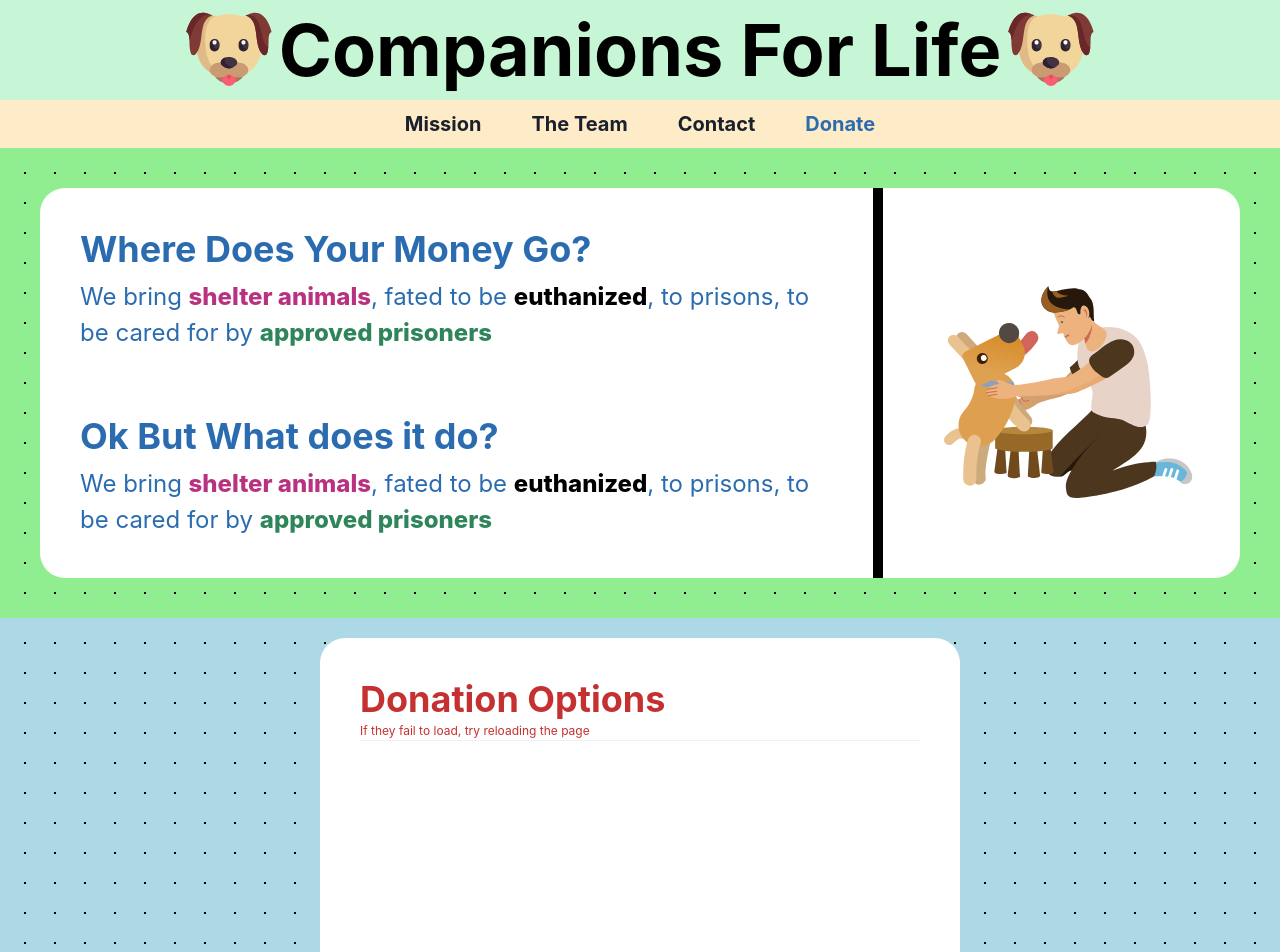
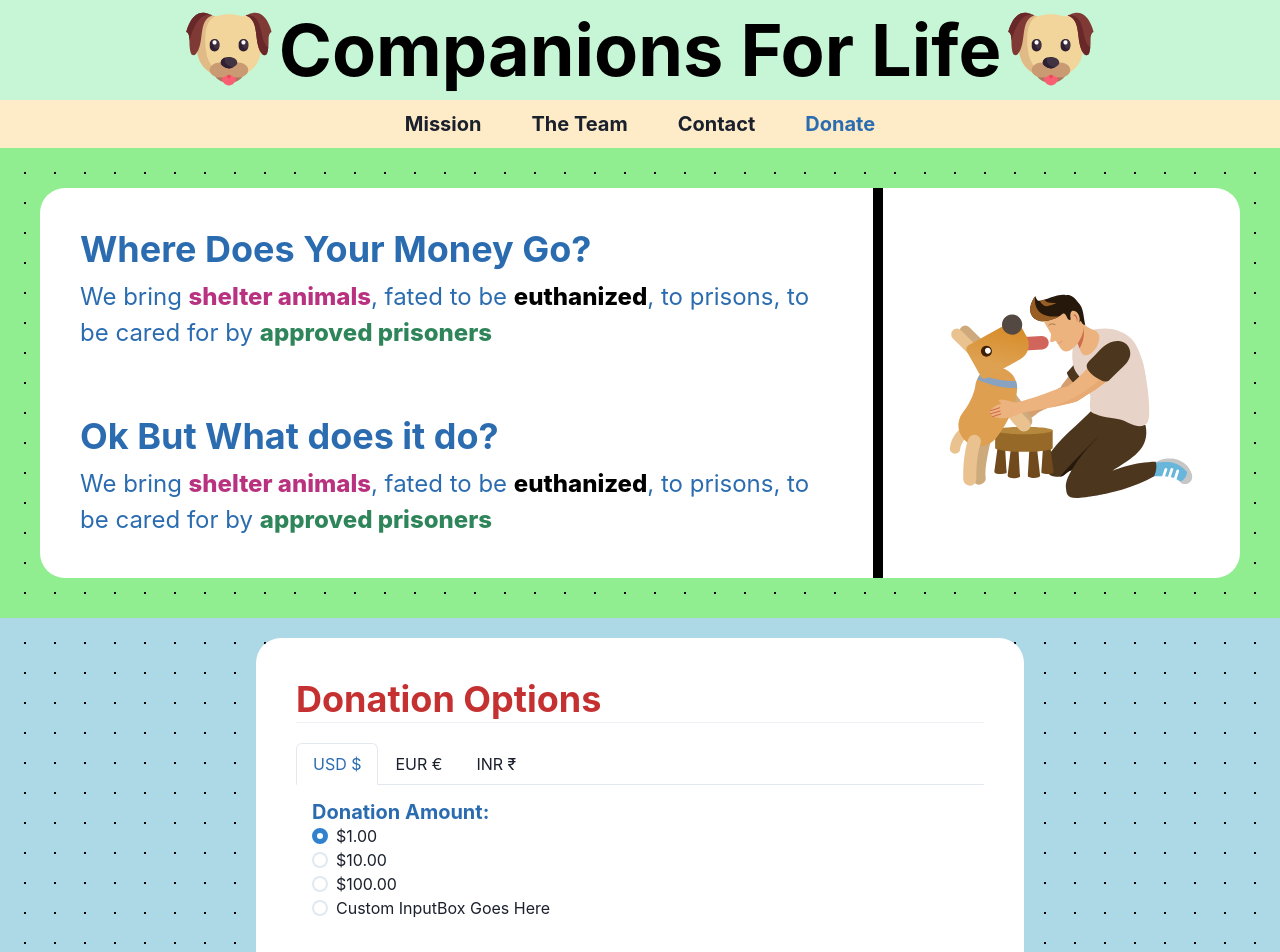
Before and after one commit to TheIshanD/companions-for-life, a Next.js app: page /donate in a window 1280 px wide. Shown: the top 952 px of the page. Built offline with nearby package versions, Linux system fonts and the light colour scheme.

Commit message:
paypal shenanigans

```diff
--- a/src/components/PayPalButton.tsx
+++ /dev/null
@@ -1,64 +0,0 @@
-import { useEffect } from "react";
-import {
-    PayPalScriptProvider,
-    PayPalButtons,
-    usePayPalScriptReducer
-} from "@paypal/react-paypal-js";
-
-export default function ButtonWrapper(props : any) {
-    const { currency } = props;
-    // usePayPalScriptReducer can be use only inside children of PayPalScriptProviders
-    // This is the main reason to wrap the PayPalButtons in a new component
-    const [{ options, isPending }, dispatch] = usePayPalScriptReducer();
-
-    useEffect(() => {
-        dispatch({
-            type: "resetOptions",
-            value: {
-                ...options,
-                currency: currency,
-            },
-        });
-    }, [currency]);
-
-
-     return (<PayPalButtons
-        fundingSource="paypal"
-        style={{"layout":"vertical","label":"donate"}}
-        disabled={false}
-        createOrder={(data, actions) => {
-            return actions.order
-                .create({
-                    purchase_units: [
-                        {
-                            amount: {
-                                value: "2",
-                                breakdown: {
-                                    item_total: {
-                                        currency_code: "USD",
-                                        value: "2",
-                                    },
-                                },
-                            },
-                            items: [
-                                {
-                                    name: "donation-example",
-                                    quantity: "1",
-                                    unit_amount: {
-                                        currency_code: "USD",
-                                        value: "2",
-                                    },
-                                    category: "DONATION",
-                                },
-                            ],
-                        },
-                    ],
-                })
-                .then((orderId) => {
-                    // Your code here after create the donation
-                    return orderId;
-                });
-        }}
-    />
-     );
-}
--- a/src/pages/donate.tsx
+++ b/src/pages/donate.tsx
@@ -5,7 +5,7 @@ import Header from "../components/Header"
 import Footer from "../components/Footer"
 
 import {
-  Flex, Heading, Link, Spacer, Image, Text, Box, Button, chakra, Divider
+  Flex, Heading, Link, Spacer, Image, Text, Box, Button, chakra, Divider, RadioGroup, Radio, Tabs, TabList, TabPanels, Tab, TabPanel
  } from "@chakra-ui/react"
 
 import { PayPalScriptProvider, PayPalButtons } from "@paypal/react-paypal-js";
@@ -13,18 +13,20 @@ import ButtonWrapper from "../components/PayPalButton";
 
 import ManAndDogAnimData from "../utils/dog-and-man.json";
 import Lottie from "lottie-react";
+import React from 'react';
 
 const style = {
   height: 300,
 };
 
-const initialOptions = {
-  clientId: "teewfwefwst",
-  currency: "USD",
-  intent: "capture",
-};
+export default function DonatePage() {
+  const [donationAmount, setDonationAmount] = React.useState("1.00");
+  const [currency, setCurrency] = React.useState("USD")
+  const currencies = ["USD", "EUR", "INR"];
+  const onCurrencyChange = (index : number)=>{
+    setCurrency(currencies[index])
+  }
 
-export default function DonatePage() {
   return (
     <Flex direction="column" bg="red.100" minH="100vh">
         <Header isOnDonate={true}/>
@@ -58,24 +60,84 @@ export default function DonatePage() {
           <Flex
           direction="column"
           bg="white"
-          width="50vw"
-          height="90vh"
+          width="60vw"
           p="10"
           borderRadius="25px"
           >
             <Heading color="red.600">Donation Options</Heading>
-            <Text color="red.600" fontSize="xs">If they fail to load, try reloading the page</Text>
-            <Divider />
-            <PayPalScriptProvider
-                options={{
-                    "clientId": "test",
-                    components: "buttons",
-                    currency: "USD"
+            {/* <Text color="red.600" fontSize="xs">If donation options fail to load, try reloading the page</Text> */}
+            <Divider mb="5"/>
+            <Flex direction="column" mb="5">
+              <Box>
+                <Tabs variant='enclosed' onChange={onCurrencyChange}>
+                  <TabList>
+                    <Tab>USD $</Tab>
+                    <Tab>EUR €</Tab>
+                    <Tab>INR ₹</Tab>
+                  </TabList>
+                  <TabPanels>
+                    <TabPanel>
+                      <Heading color="blue.600" size="md">Donation Amount: </Heading>
+                      <RadioGroup onChange={setDonationAmount} value={donationAmount}>
+                        <Flex direction='column'>
+                          <Radio value="1.00">$1.00</Radio>
+                          <Radio value="10.00">$10.00</Radio>
+                          <Radio value="100.00">$100.00</Radio>
+                          <Radio value="0.00">Custom InputBox Goes Here</Radio>
+                        </Flex>
+                      </RadioGroup>
+                    </TabPanel>
+                    <TabPanel>
+                      <Heading color="blue.600" size="md">Donation Amount: </Heading>
+                      <RadioGroup onChange={setDonationAmount} value={donationAmount}>
+                        <Flex direction='column'>
+                          <Radio value="1.00">€1.00</Radio>
+                          <Radio value="10.00">€10.00</Radio>
+                          <Radio value="100.00">€100.00</Radio>
+                          <Radio value="0.00">Custom InputBox Goes Here</Radio>
+                        </Flex>
+                      </RadioGroup>
+                    </TabPanel>
+                    <TabPanel>
+                      <Heading color="blue.600" size="md">Donation Amount: </Heading>
+                      <RadioGroup onChange={setDonationAmount} value={donationAmount}>
+                        <Flex direction='column'>
+                          <Radio value="1.00">₹100</Radio>
+                          <Radio value="10.00">₹1000</Radio>
+                          <Radio value="100.00">₹10000</Radio>
+                          <Radio value="0.00">Custom InputBox Goes Here</Radio>
+                        </Flex>
+                      </RadioGroup>
+                    </TabPanel>
+                  </TabPanels>
+                </Tabs>
+              </Box>
+            </Flex>
+
+            <PayPalScriptProvider options={{ clientId:"test", currency: currency }}>
+              <PayPalButtons
+                // TODO: try adding label: 'donate' to style later
+                style={{layout: "horizontal"}}
+                createOrder={(data, actions)=>{
+                  return actions.order.create({
+                    purchase_units: [
+                      {
+                        amount: {
+                          currency_code: currency,
+                          value: donationAmount
+                        }
+                      }
+                    ]
+                  })
                 }}
-            >
-                <ButtonWrapper
-                    currency={"USD"}
-                />
+
+                onApprove={(data, actions)=>{
+                  return actions.order?.capture().then(function (details){
+                    alert(
+                      "Transaction completed by " + details.payer.name?.given_name)
+                  })!
+                }}
+              />
             </PayPalScriptProvider>
           </Flex>
         </Flex>
```
Also changed, not shown: 1 other file (tests, documents, lock files or other folders).
